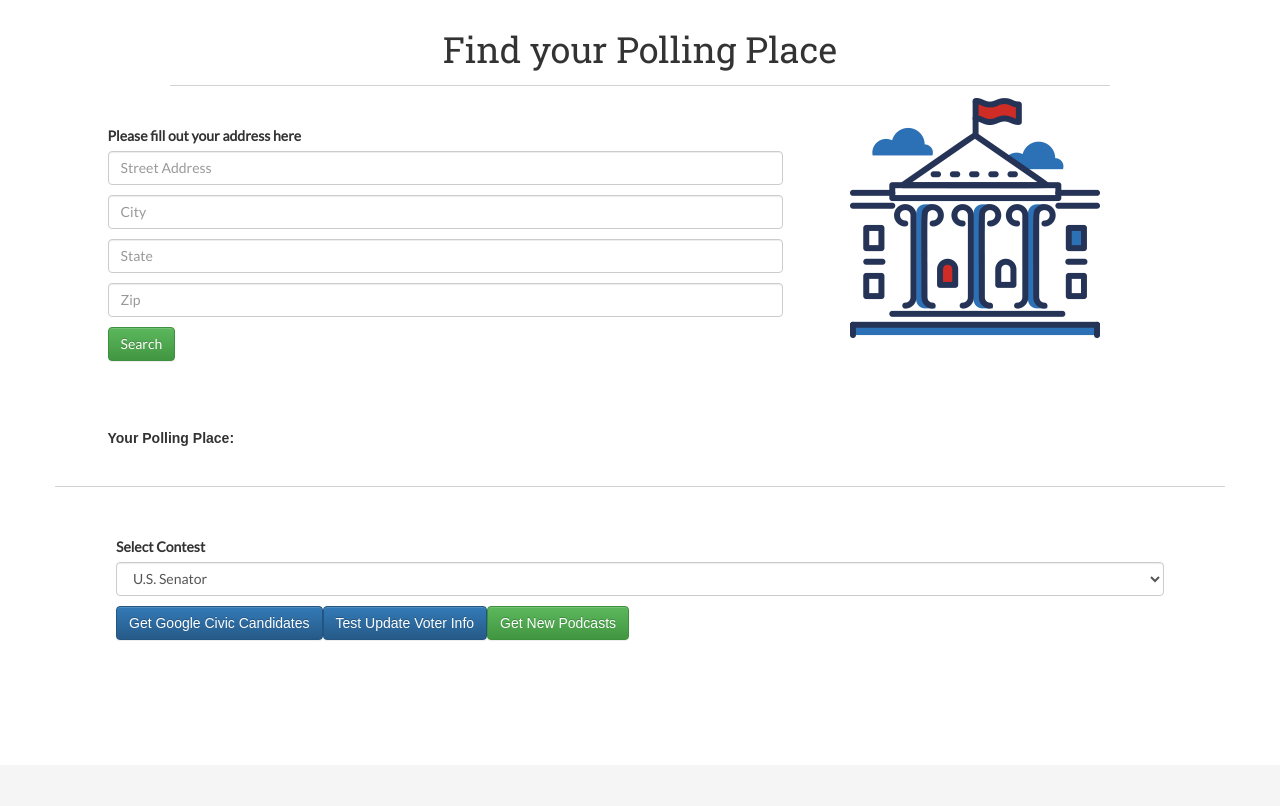
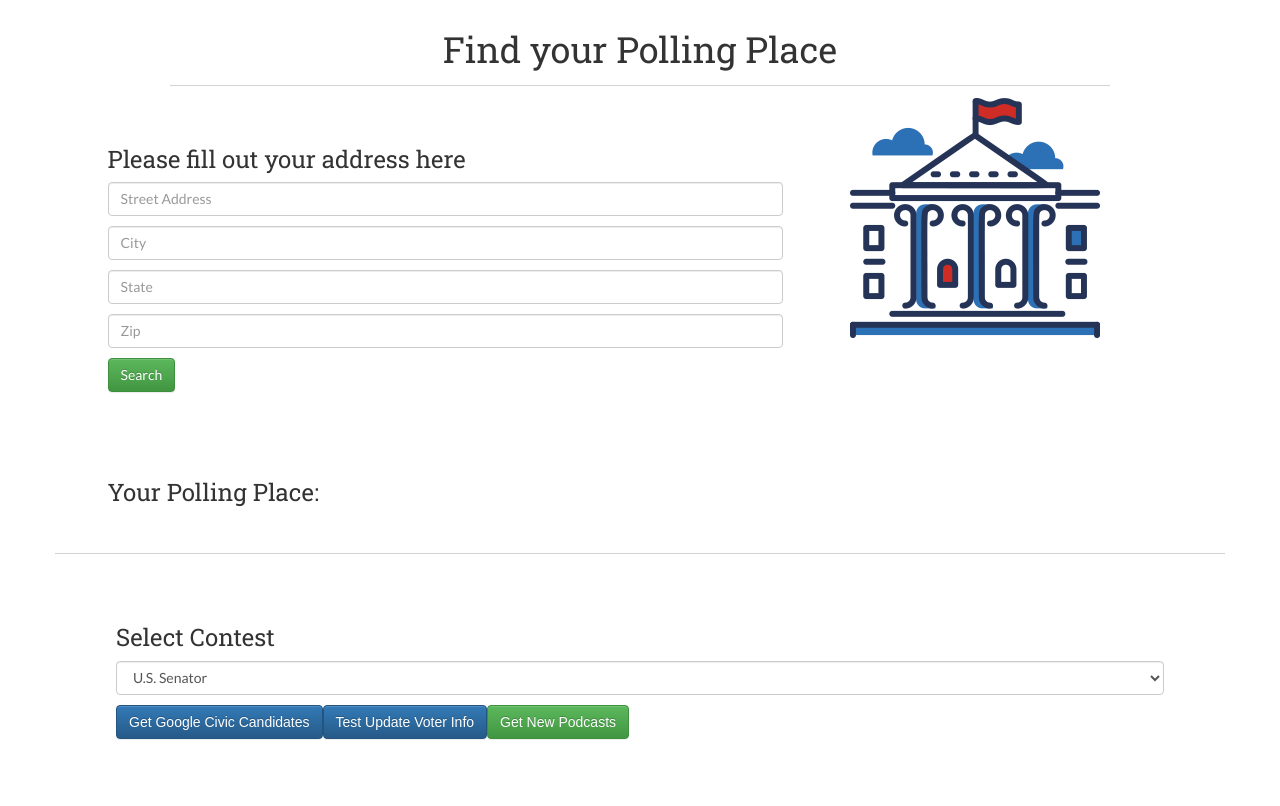
Before and after one commit to lindnerdesign/teamProject3, a React (Create React App) app in the folder client/: page / in a window 1280 px wide. Shown: the part 400-1206 px from the top of the page. Built offline with nearby package versions, Linux system fonts and the light colour scheme; no server answers.

Commit message:
style changes

```diff
--- a/client/src/components/Navbar/Navbar.js
+++ b/client/src/components/Navbar/Navbar.js
@@ -34,7 +34,7 @@ class NavBar extends Component {
       <Navbar.Collapse>
         <Navbar.Form pullRight>
           <span className="loginUser">
-            {this.props.loggedIn ? `Hi ${this.props.userName}!` : null}
+            {this.props.loggedIn ? `Hi ${this.props.userName}` : null}
           </span>
 
           {this.props.loggedIn && this.props.userName
--- a/client/src/components/Podcast/Podcast.js
+++ b/client/src/components/Podcast/Podcast.js
@@ -15,7 +15,7 @@ const Podcast = props => (
         <h3>{podcast.title_original}</h3>
         <p className="podcastscroll">{podcast.description_original}</p>
         <p>{podcast.audio_length}</p>
-        <Button bsStyle="primary" className="podcastPlay btn-lg" href={podcast.audio}><i class="fas fa-play-circle"></i></Button>
+        <Button bsStyle="primary" className="podcastPlay btn-lg" href={podcast.audio} target="_blank"><i className="fas fa-play-circle"></i></Button>
         {/* If logged in, then show the Save button */}
         {props.loggedIn ?
         <Button
@@ -30,7 +30,7 @@ const Podcast = props => (
             audio:podcast.audio_length
           })}
         >
-        <i class="fas fa-plus-square"></i>
+        <i className="fas fa-plus-square"></i>
         </Button>
         : null }
       </Col>
--- a/client/src/components/SavedPodcasts/SavedPodcasts.js
+++ b/client/src/components/SavedPodcasts/SavedPodcasts.js
@@ -15,13 +15,13 @@ const SavedPodcasts = props => (
         <h3>{podcast.title}</h3>
         <p className="scrollbar">{podcast.description}</p>
         <p>{podcast.audio_length}</p>
-        <Button bsStyle="primary" href={podcast.audio}><i class="fas fa-play-circle"></i></Button>
+        <Button bsStyle="primary" href={podcast.audio} target="_blank"><i className="fas fa-play-circle"></i></Button>
         <Button
           bsStyle="danger"
           className="podcastDel"
           onClick={() => props.removePodcast(podcast._id)}
         >
-          <i class="fas fa-trash-alt"></i>
+          <i className="fas fa-trash-alt"></i>
         </Button>
       </Col>
     ))}
--- a/client/src/components/SearchForm/SearchForm.js
+++ b/client/src/components/SearchForm/SearchForm.js
@@ -11,7 +11,7 @@ const SearchForm = props => (
   <Col xs={12} sm={8} md={8}>
   <form>
     <div className="form-group search">
-      <label htmlFor="fulladdress">Please fill out your address here</label>
+      <h3 htmlFor="fulladdress">Please fill out your address here</h3>
       <input
         value={props.line1}
         onChange={props.handleInputChange}
@@ -55,6 +55,7 @@ const SearchForm = props => (
       >
         Search
       </button>
+
       { props.loggedIn ?
         <button
           type="submit"
@@ -68,7 +69,7 @@ const SearchForm = props => (
   </form>
 
   <div className="pollresults">
-    <strong>Your Polling Place:</strong>
+    <h3>Your Polling Place:</h3>
   </div>
   </Col >
 
--- a/client/src/pages/Home.js
+++ b/client/src/pages/Home.js
@@ -339,7 +339,7 @@ class Home extends Component {
         <Row className="voteSearch">
           <Col>
             <form style={this.testStyle}>
-              <label htmlFor="testForm">Select Contest</label>
+              <h3 htmlFor="testForm">Select Contest</h3>
               <select
                 value={this.state.officeId}
                 onChange={this.handleInputChange}
```
